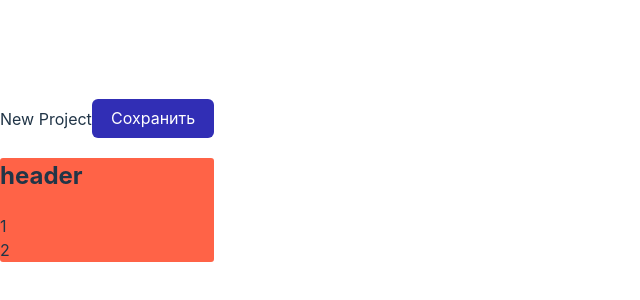
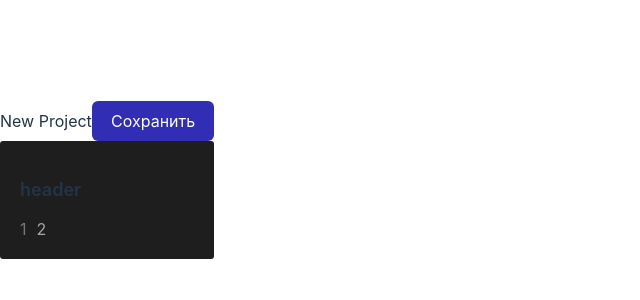
Before and after one commit to ministrov/react-journal, a React (Vite) app: page / in a window 1280 px wide. Shown: the part 220-520 px from the top of the page, without its empty margins (0-640 px from the left). Built offline with nearby package versions, Linux system fonts and the light colour scheme.

Commit message:
feat: end up operating on button component

```diff
--- a/src/components/JournalItem/JournalItem.css
+++ b/src/components/JournalItem/JournalItem.css
@@ -1,4 +1,33 @@
 .journal-item {
-  background-color: tomato;
+  padding: 20px;
+  background-color: #1E1E1E;
   border-radius: 3px;
 }
+
+.journal-item__body {
+  display: flex;
+  gap: 10px;
+}
+
+.journal-item__header {
+  font-size: 18px;
+  font-style: normal;
+  font-weight: 600;
+  line-height: 28px
+}
+
+.journal-item__date {
+  font-size: 16px;
+  font-style: normal;
+  font-weight: 400;
+  line-height: normal;
+  color: rgba(255, 255, 255, 0.40);
+}
+
+.journal-item__text {
+  font-size: 16px;
+  font-style: normal;
+  font-weight: 400;
+  line-height: normal;
+  color: rgba(255, 255, 255, 0.60);
+}
```
